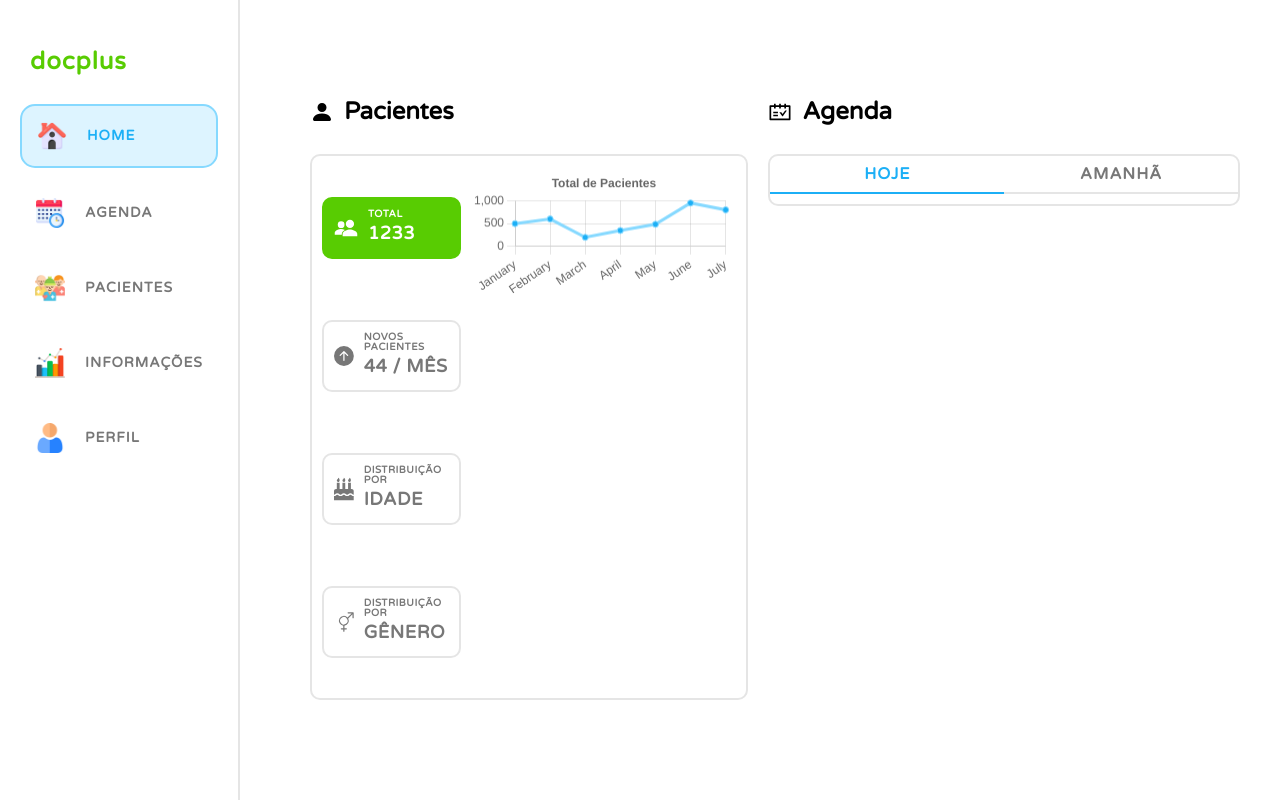
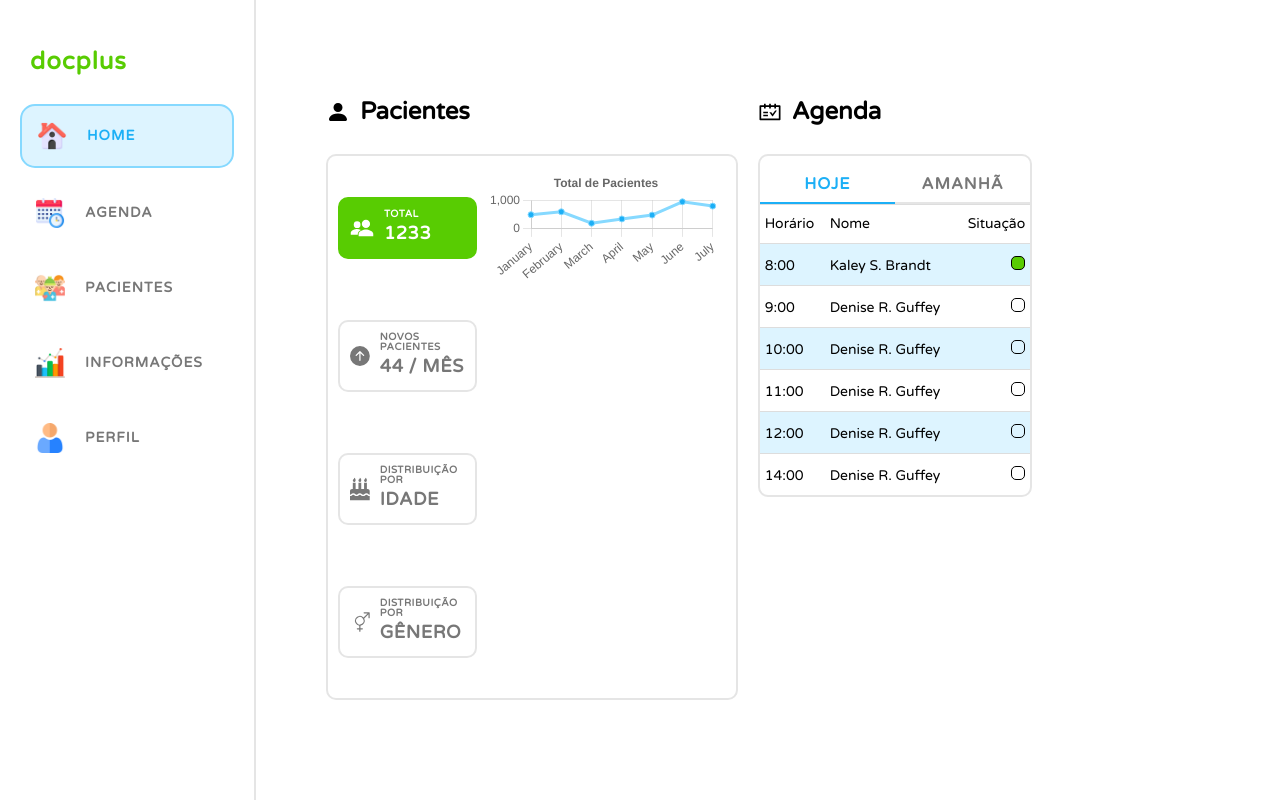
Before and after one commit to JoaoAfranio/docplus-front, a React (Vite) app: page /dashboard in a window 1280 px wide. Built offline with nearby package versions, Linux system fonts and the light colour scheme.

Commit message:
feat: adding table patients and situation box

```diff
--- /dev/null
+++ b/src/components/NextPatients/BoxSituation.jsx
@@ -0,0 +1,56 @@
+import styled from "styled-components";
+import { COLORS } from "../../assets/css/Colors";
+
+export default function BoxSituation({ situation }) {
+  const colorBox = situation === "confirmed" ? `${COLORS.GREEN}` : situation === "canceled" ? `${COLORS.RED}` : `${COLORS.YELLOW}`;
+  const subtitle = situation === "confirmed" ? "confirmado" : situation === "canceled" ? "cancelado" : "confirmar";
+
+  return (
+    <>
+      <Box colorBox={colorBox}>
+        <BoxSubtitle>
+          <h1>{subtitle}</h1>
+        </BoxSubtitle>
+      </Box>
+    </>
+  );
+}
+
+const BoxSubtitle = styled.div`
+  visibility: hidden;
+  width: 120px;
+  background-color: ${COLORS.DARK_BLUE};
+  color: #fff;
+  text-align: center;
+  border-radius: 6px;
+  padding: 5px 0;
+  position: absolute;
+  z-index: 1;
+  top: -8px;
+  right: 115%;
+
+  &::after {
+    content: " ";
+    position: absolute;
+    top: 50%;
+    left: 100%;
+    margin-top: -5px;
+    border-width: 5px;
+    border-style: solid;
+    border-color: transparent transparent transparent ${COLORS.DARK_BLUE};
+  }
+`;
+
+const Box = styled.div`
+  float: right;
+  border: 1px solid #000000;
+  border-radius: 5px;
+  width: 14px;
+  height: 14px;
+  background-color: ${(props) => props.colorBox};
+  position: relative;
+
+  &:hover > ${BoxSubtitle} {
+    visibility: visible;
+  }
+`;
--- /dev/null
+++ b/src/components/NextPatients/Table.jsx
@@ -0,0 +1,66 @@
+import styled from "styled-components";
+import { COLORS } from "../../assets/css/Colors";
+import BoxSituation from "./BoxSituation";
+
+function createData(schedule, name, situation) {
+  return { schedule, name, situation };
+}
+
+const rows = [
+  createData("8:00", "Kaley S. Brandt", "confirmed"),
+  createData("9:00", "Denise R. Guffey", "canceled"),
+  createData("10:00", "Denise R. Guffey", "not confirmed"),
+  createData("11:00", "Denise R. Guffey", "canceled"),
+  createData("12:00", "Denise R. Guffey", "not confirmed"),
+  createData("14:00", "Denise R. Guffey", "canceled"),
+];
+
+export default function Table() {
+  return (
+    <TableContent>
+      <tbody>
+        <tr>
+          <th>Horário</th>
+          <th>Nome</th>
+          <th>Situação</th>
+        </tr>
+
+        {rows.map((patient, idx) => (
+          <tr key={idx}>
+            <td>{patient.schedule}</td>
+            <td>{patient.name}</td>
+            <td>
+              <BoxSituation situation={patient.situation} />
+            </td>
+          </tr>
+        ))}
+      </tbody>
+    </TableContent>
+  );
+}
+
+const TableContent = styled.table`
+  border-collapse: collapse;
+
+  td,
+  th {
+    border-top: 1px solid #dddddd;
+    border-bottom: 1px solid #dddddd;
+    text-align: left;
+    padding: 12px 5px;
+    font-size: 14px;
+  }
+
+  td:last-child,
+  th:last-child {
+    text-align: end;
+  }
+
+  tr:nth-child(even) {
+    background-color: ${COLORS.LIGHT_BLUE};
+  }
+
+  tr:last-child > td {
+    border-bottom: none;
+  }
+`;
--- a/src/components/NextPatients/index.jsx
+++ b/src/components/NextPatients/index.jsx
@@ -1,5 +1,6 @@
 import { Container, Content, Header, Subtitle, Title } from "./style";
 import { AiOutlineSchedule } from "react-icons/ai";
+import Table from "./Table";
 
 export default function NextPatients() {
   return (
@@ -13,6 +14,8 @@ export default function NextPatients() {
           <Subtitle className="active">Hoje</Subtitle>
           <Subtitle>Amanhã</Subtitle>
         </Header>
+
+        <Table />
       </Content>
     </Container>
   );
--- a/src/components/NextPatients/style.jsx
+++ b/src/components/NextPatients/style.jsx
@@ -5,7 +5,11 @@ const Container = styled.div`
   display: flex;
   flex-direction: column;
   gap: 30px;
-  width: 600px;
+  width: 40%;
+
+  @media (max-width: 1000px) {
+    width: 100%;
+  }
 `;
 
 const Title = styled.h1`
@@ -18,6 +22,7 @@ const Title = styled.h1`
 
 const Content = styled.div`
   display: flex;
+  flex-direction: column;
   border: 2px solid ${COLORS.GREY};
   border-radius: 10px;
 `;
@@ -26,7 +31,7 @@ const Header = styled.div`
   display: flex;
   justify-content: space-around;
   width: 100%;
-  padding: 10px 0px;
+  padding-top: 10px;
 `;
 
 const Subtitle = styled.div`
@@ -34,7 +39,7 @@ const Subtitle = styled.div`
   justify-content: center;
   width: 100%;
   border-bottom: 2px solid ${COLORS.GREY};
-  padding-bottom: 10px;
+  padding: 10px 0px;
 
   text-transform: uppercase;
   font-weight: bold;
```
